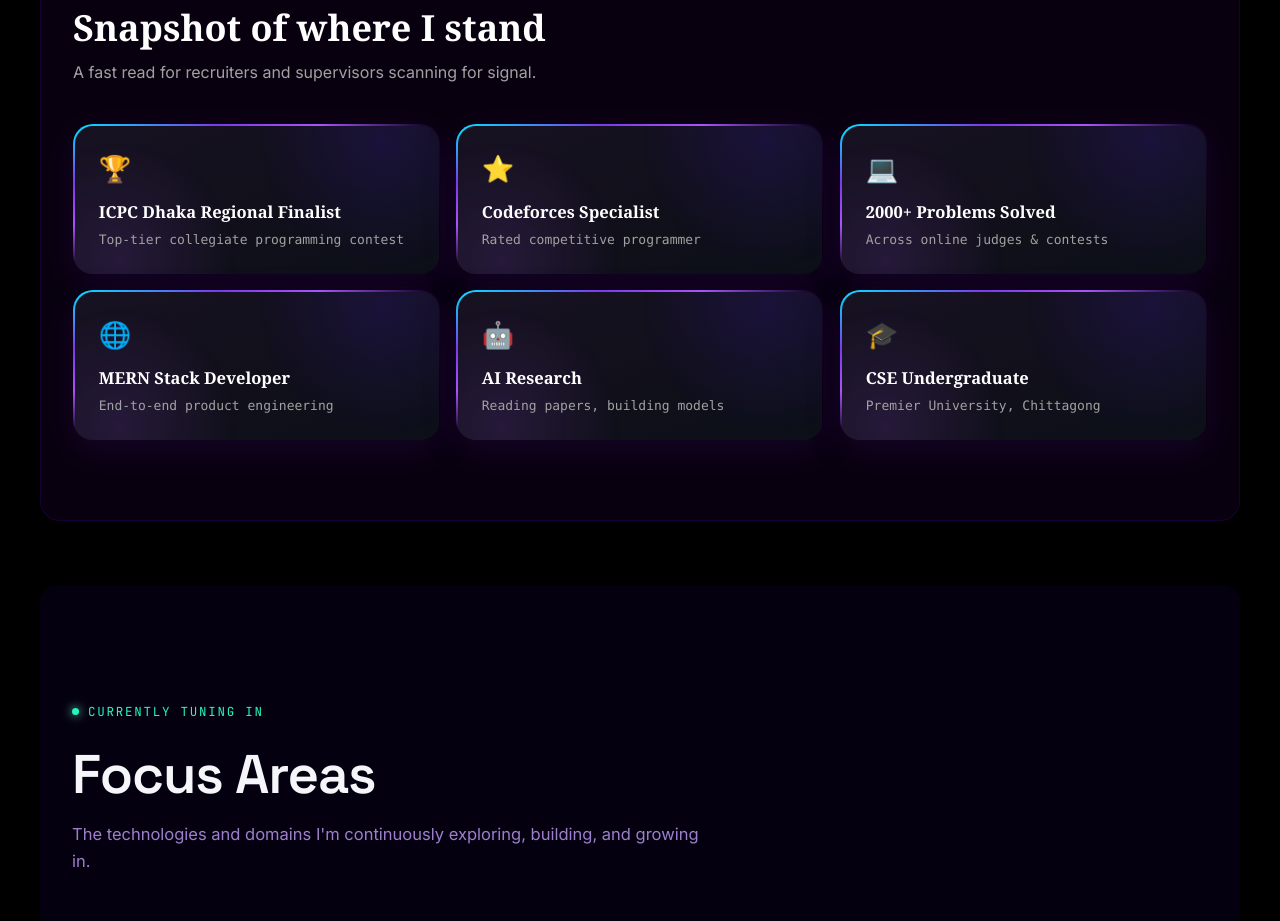
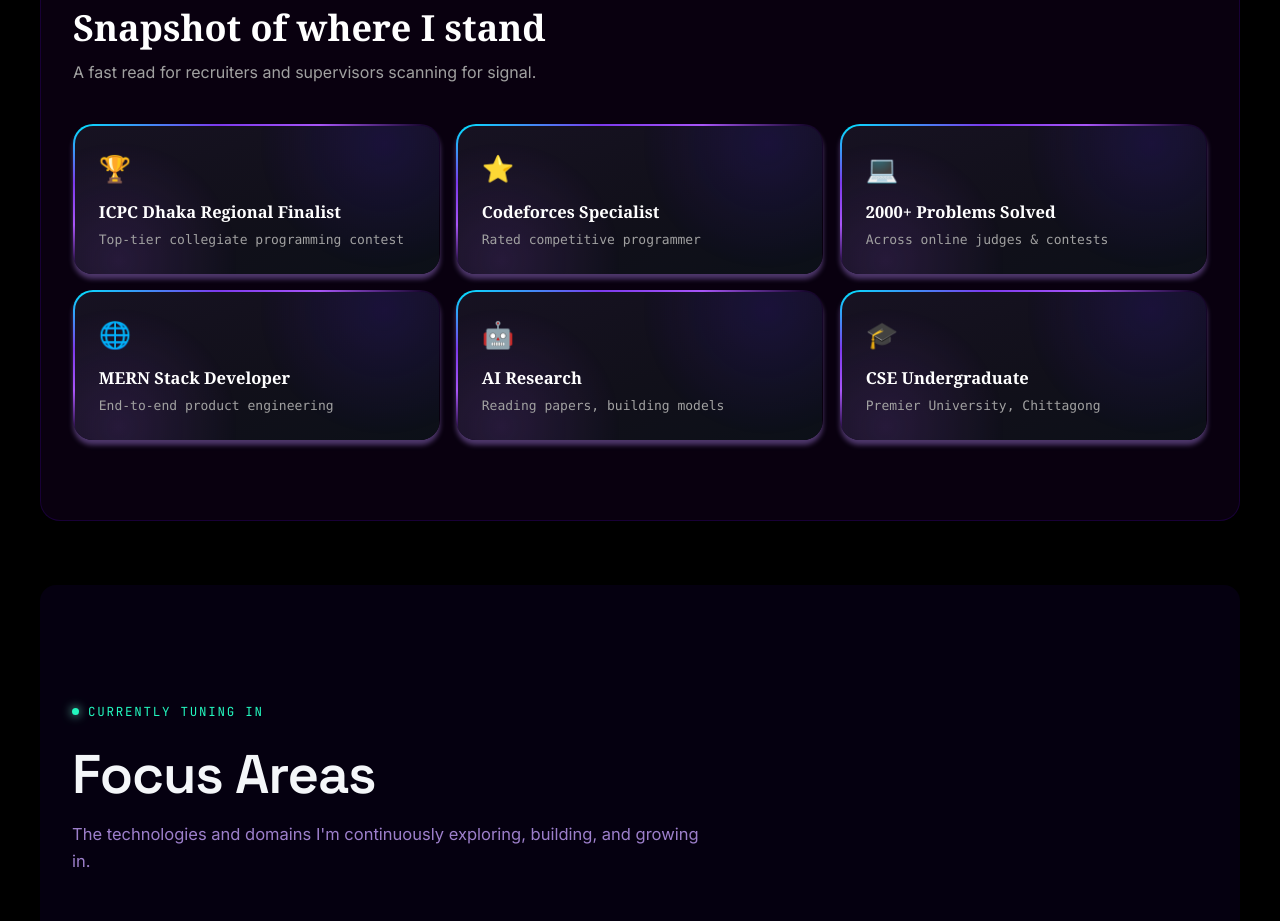
Before and after one commit to nuralamjoy/my_portfolio, a React (Vite) app: page / in a window 1280 px wide. Shown: the part 3300-4221 px from the top of the page. Built offline with nearby package versions, Linux system fonts and the light colour scheme.

Commit message:
fix card design

```diff
--- a/src/components/ui/Card.css
+++ b/src/components/ui/Card.css
@@ -25,7 +25,7 @@
       rgba(76, 29, 149, 0) 85%
     );
 
-    box-shadow: 0 10px 35px rgba(76, 29, 149, 0.18);
+    box-shadow: 0 5px 5px rgba(165, 125, 224, 0.444);
 
     transform: translateZ(0);
     will-change: transform;
```
